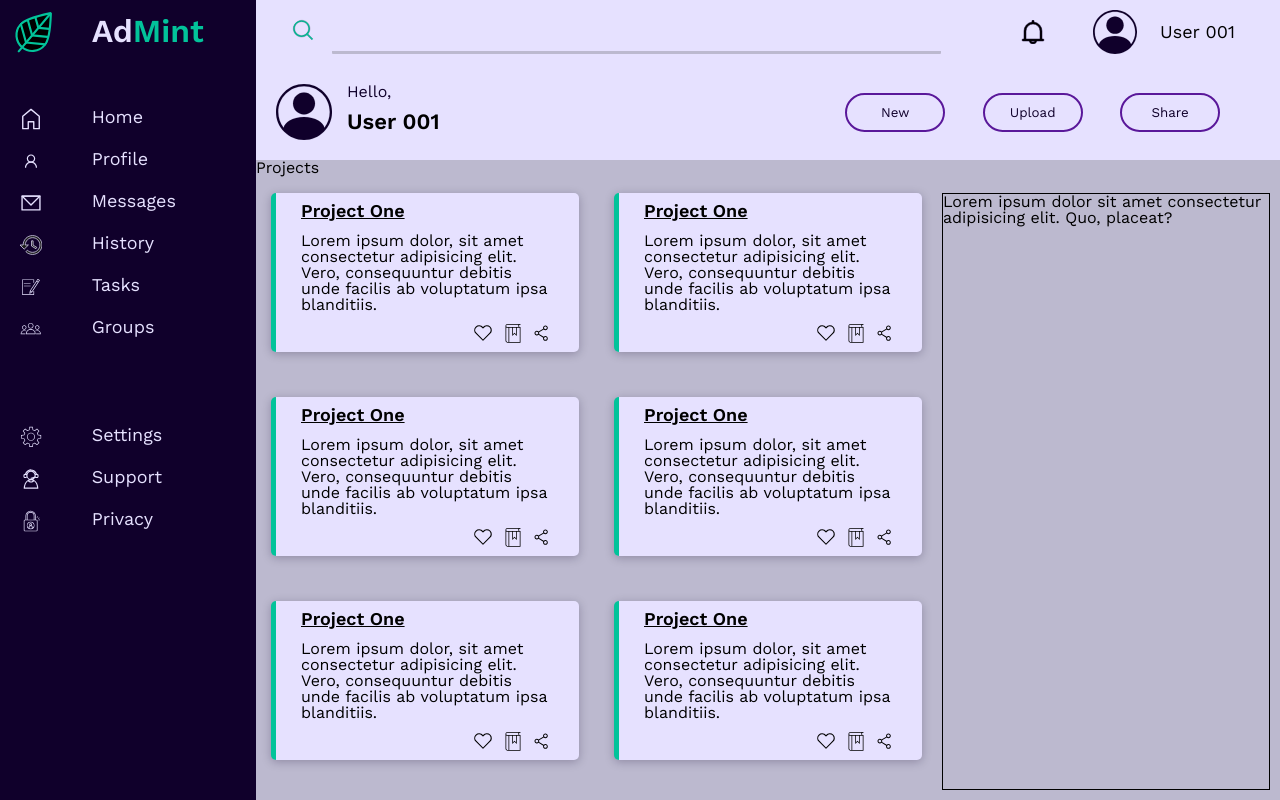
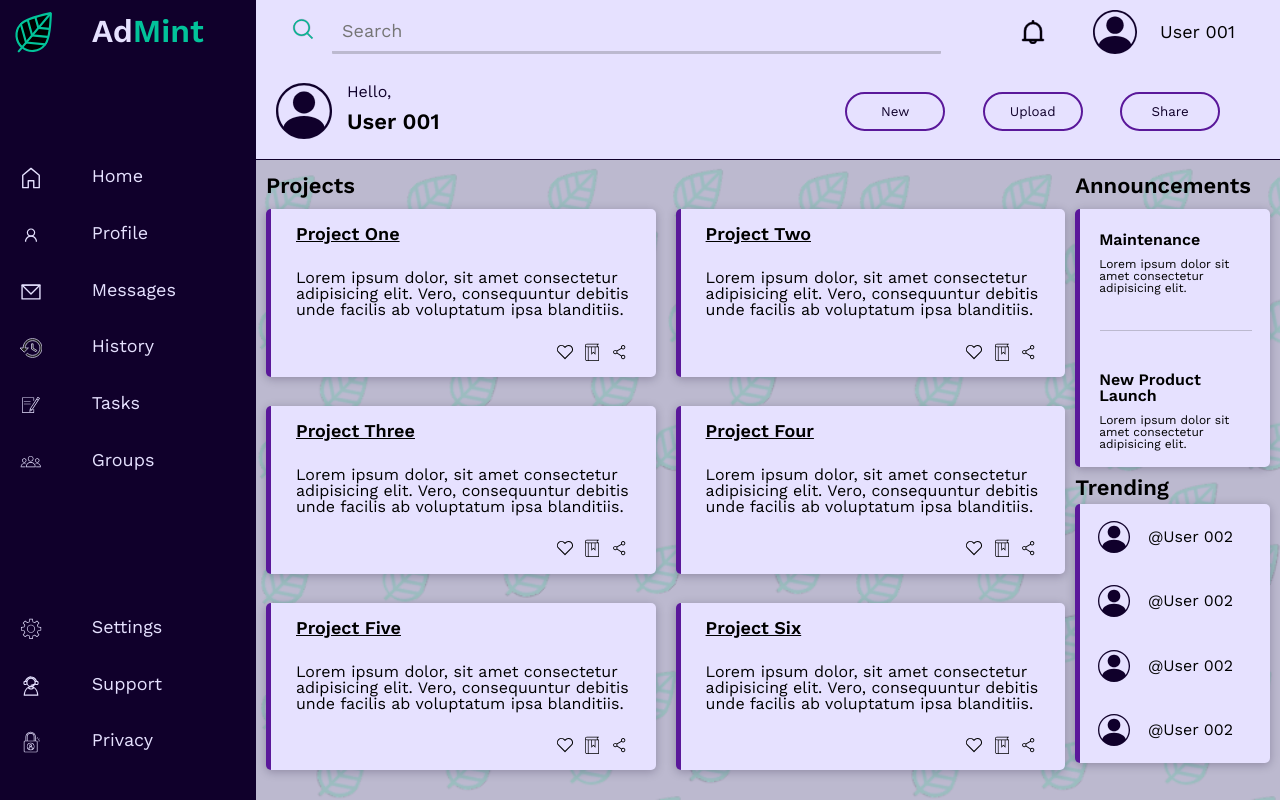
Before and after one commit to 222sucram/admin-dashboard, a plain HTML site: page index.html in a window 1280 px wide. Drawn offline with nearby package versions, Linux system fonts and the light colour scheme.

Commit message:
complete final grid layout and styling

```diff
--- a/index.html
+++ b/index.html
@@ -16,7 +16,7 @@
         <div class="header">
             <div class="header-container">
                 <a href=""><img src="img/icon-search.svg" alt="Search" class="icon-search"></a>
-                <input type="text" class="search-bar">
+                <input type="text" class="search-bar" placeholder="Search">
                 <img src="img/icon-bell.svg" alt="Notifications" class="notification">
                 <img src="img/icon-avatar.svg" alt="Avatar" class="icon-avatar">
                 <p class="user-name">User 001</p>
@@ -57,7 +57,7 @@
             </div>
         </div>
         <div class="main-content">
-            <h2>Projects</h2>
+            <h2 class="title-content">Projects</h2>
             <div class="item-card one">
                 <h2 class="item-title">Project One</h2>
                 <p class="item-desc">Lorem ipsum dolor, sit amet consectetur adipisicing elit. Vero, consequuntur debitis unde facilis ab voluptatum ipsa blanditiis.</p>
@@ -68,7 +68,7 @@
                 </div>
             </div>
             <div class="item-card two">
-                <h2 class="item-title">Project One</h2>
+                <h2 class="item-title">Project Two</h2>
                 <p class="item-desc">Lorem ipsum dolor, sit amet consectetur adipisicing elit. Vero, consequuntur debitis unde facilis ab voluptatum ipsa blanditiis.</p>
                 <div class="item-icons">
                     <img src="img/icon-favourite.svg" alt="Favourite" class="item-icon">
@@ -77,7 +77,7 @@
                 </div>
             </div>
             <div class="item-card three">
-                <h2 class="item-title">Project One</h2>
+                <h2 class="item-title">Project Three</h2>
                 <p class="item-desc">Lorem ipsum dolor, sit amet consectetur adipisicing elit. Vero, consequuntur debitis unde facilis ab voluptatum ipsa blanditiis.</p>
                 <div class="item-icons">
                     <img src="img/icon-favourite.svg" alt="Favourite" class="item-icon">
@@ -86,7 +86,7 @@
                 </div>
             </div>
               <div class="item-card four">
-                <h2 class="item-title">Project One</h2>
+                <h2 class="item-title">Project Four</h2>
                 <p class="item-desc">Lorem ipsum dolor, sit amet consectetur adipisicing elit. Vero, consequuntur debitis unde facilis ab voluptatum ipsa blanditiis.</p>
                 <div class="item-icons">
                     <img src="img/icon-favourite.svg" alt="Favourite" class="item-icon">
@@ -95,7 +95,7 @@
                 </div>
             </div>
             <div class="item-card five">
-                <h2 class="item-title">Project One</h2>
+                <h2 class="item-title">Project Five</h2>
                 <p class="item-desc">Lorem ipsum dolor, sit amet consectetur adipisicing elit. Vero, consequuntur debitis unde facilis ab voluptatum ipsa blanditiis.</p>
                 <div class="item-icons">
                     <img src="img/icon-favourite.svg" alt="Favourite" class="item-icon">
@@ -104,7 +104,7 @@
                 </div>
             </div>
             <div class="item-card six">
-                <h2 class="item-title">Project One</h2>
+                <h2 class="item-title">Project Six</h2>
                 <p class="item-desc">Lorem ipsum dolor, sit amet consectetur adipisicing elit. Vero, consequuntur debitis unde facilis ab voluptatum ipsa blanditiis.</p>
                 <div class="item-icons">
                     <img src="img/icon-favourite.svg" alt="Favourite" class="item-icon">
@@ -112,8 +112,38 @@
                     <img src="img/icon-share.svg" alt="Share" class="item-icon">
                 </div>
             </div>
+            <h2 class="right-announcements">Announcements</h2>
             <div class="main-content-right">
-                <p>Lorem ipsum dolor sit amet consectetur adipisicing elit. Quo, placeat?</p>
+                <div class="main-content-right-top">
+                    <div class="right-content-item">
+                        <h3 class="right-content-item-title">Maintenance</h3>
+                        <p>Lorem ipsum dolor sit amet consectetur adipisicing elit.</p>
+                    </div>
+                    <div class="break"><p></p></div>
+                    <div class="right-content-item">
+                        <h3 class="right-content-item-title">New Product Launch</h3>
+                        <p>Lorem ipsum dolor sit amet consectetur adipisicing elit.</p>
+                    </div>
+                </div>
+                    <h2 class="trending">Trending</h2>
+                <div class="main-content-right-bottom">
+                    <div class="bottom-right-content-item">
+                        <img src="img/icon-avatar.svg" alt="">
+                        <p>@User 002</p>
+                    </div>
+                    <div class="bottom-right-content-item">
+                        <img src="img/icon-avatar.svg" alt="">
+                        <p>@User 002</p>
+                    </div>
+                    <div class="bottom-right-content-item">
+                        <img src="img/icon-avatar.svg" alt="">
+                        <p>@User 002</p>
+                    </div>
+                    <div class="bottom-right-content-item">
+                        <img src="img/icon-avatar.svg" alt="">
+                        <p>@User 002</p>
+                    </div>
+                </div>
             </div>
         </div>
     </div>
--- a/style.css
+++ b/style.css
@@ -67,6 +67,7 @@ table {
 .header {
     background-color: var(--off-white);
     grid-column: 2 / 3;
+    border-bottom: 1px solid var(--dark-purple);
 }
 
 .header-container {
@@ -201,10 +202,10 @@ table {
 
 .btn:hover {
     cursor: pointer;
-    background-color: var(--dark-purple);
     color: var(--aqua);
-    border: 1px solid var(--aqua);
-    transform: scale(1.08);
+    border: 2px solid var(--aqua);
+    transform: scale(1.05);
+    border-radius: 15px;
 }
 
 .sidebar {
@@ -213,6 +214,7 @@ table {
 }
 
 .sidebar-container {
+    height: 96%;
     display: grid;
     grid-template-columns: 2fr 4fr 1px;
     grid-template-rows: 4fr repeat(5, 1fr) 4fr repeat(3, 1fr);
@@ -270,26 +272,39 @@ table {
 }
 
 .main-content {
+    background-image: url(img/admin-bg-5.png);
+    background-size: contain;
     background-color: var(--off-grey);
     display: grid;
-    grid-template-columns: 1fr 1fr 1fr;
-    grid-template-rows: 1fr repeat(3, 7fr);
-    gap: 5px;
+    grid-template-columns: minmax(350px, 2fr) minmax(350px, 2fr) 1fr;
+    grid-template-rows: 1fr repeat(3, 4fr);
+}
+
+.title-content {
+    margin:15px 0 0 10px;
+    font-weight: 600;
+    font-size: 22px;
 }
 
 .item-card {
-    height: 80%;
+    height: 85%;
     width: auto;
-    margin: 0 15px 0 15px;
+    margin: 0 10px 0 10px;
     border-radius: 5px;
     background-color: var(--off-white);
     grid-row: 2 / 3;
-    border-left: 5px solid var(--aqua);
+    border-left: 5px solid var(--purple);
     box-shadow: 0px 2px 10px 0px #10002b41;
     display: flex;
     flex-wrap: wrap;
     align-items: center;
     justify-content: flex-end;
+    align-self: flex-start;
+    transition: 0.1s ease-in;
+}
+
+.item-card:hover {
+    border-left: 10px solid var(--aqua);
 }
 
 .item-card.one {
@@ -327,10 +342,17 @@ table {
     padding: 5px 0 5px 25px;
     text-decoration: underline;
     margin-right: auto;
+    transition: 0.2s ease-in;
+}
+
+.item-title:hover {
+    color: var(--purple);
+    cursor: pointer;
 }
 
 .item-desc {
     padding: 0 25px;
+    font-size: 16px;
 }
 
 .item-icons {
@@ -338,7 +360,7 @@ table {
 }
 
 .item-icon {
-    height: 24px;
+    height: 22px;
     transition: 0.05s ease-in;
 }
 
@@ -348,8 +370,95 @@ table {
 }
 
 .main-content-right {
-    border: 1px solid black;
+    height: 95%;
+    align-self: start;
     grid-column: 3 / 4;
     grid-row: 2 / 5;
-    margin: 0 10px 10px 0;
+    margin: 0 15px 10px 0;
 }
+
+.right-announcements {
+    grid-row: 1 / 2;
+    grid-column: 3 / 4;
+    margin:15px 0 0 0px;
+    font-weight: 600;
+    font-size: 22px;
+}
+
+.main-content-right-top {
+    display: flex;
+    flex-wrap: wrap;
+    width: 100%;
+    height: 46%;
+    background-color: var(--off-white);
+    border-radius: 5px;
+    box-shadow: 0px 2px 10px 0px #10002b41;
+    border-left: 5px solid var(--purple);
+}
+
+.main-content-right-bottom {
+    width: 100%;
+    height: 46%;
+    background-color: var(--off-white);
+    border-radius: 5px;
+    box-shadow: 0px 2px 10px 0px #10002b41;
+    border-left: 5px solid var(--purple);
+}
+
+.trending {
+    margin-top: 10px;
+    margin-bottom: 5px;
+    font-weight: 600;
+    font-size: 22px;
+}
+
+.right-content-item {
+    margin: auto;
+    padding-top: 5px;
+    width: 80%;
+    font-size: 12px;
+    display: flex;
+    flex-wrap: wrap;
+}
+
+.right-content-item-title {
+    font-size: 16px;
+    font-weight: 600;
+    padding-bottom: 10px;
+    transition: 0.1s ease-in;
+}
+
+.right-content-item-title:hover {
+    cursor: pointer;
+    color: var(--purple);
+}
+
+.break {
+    height: 1px;
+    width: 80%;
+    background-color: var(--off-grey);
+    align-self: center;
+    margin-left: 20px;
+}
+
+.main-content-right-bottom {
+    display: grid;
+}
+
+.main-content-right-bottom img {
+    height: 32px;
+    transition: 0.1s ease-in;
+}
+
+.bottom-right-content-item img:hover {
+    cursor: pointer;
+    transform: scale(1.1);
+}
+
+.bottom-right-content-item {
+    width: 90%;
+    display: flex;
+    flex-wrap: wrap;
+    justify-content: space-evenly;
+    align-items: center;
+}
```
Also changed, not shown: img/admin-bg-1.png (added), img/admin-bg-2.png (added), img/admin-bg-3.png (added), img/admin-bg-4.png (added), img/admin-bg-5.png (added), img/admin-bg.png (added), img/icon-leaf-bg-green.svg (added), img/icon-leaf-bg.svg (added), 1 other file.
